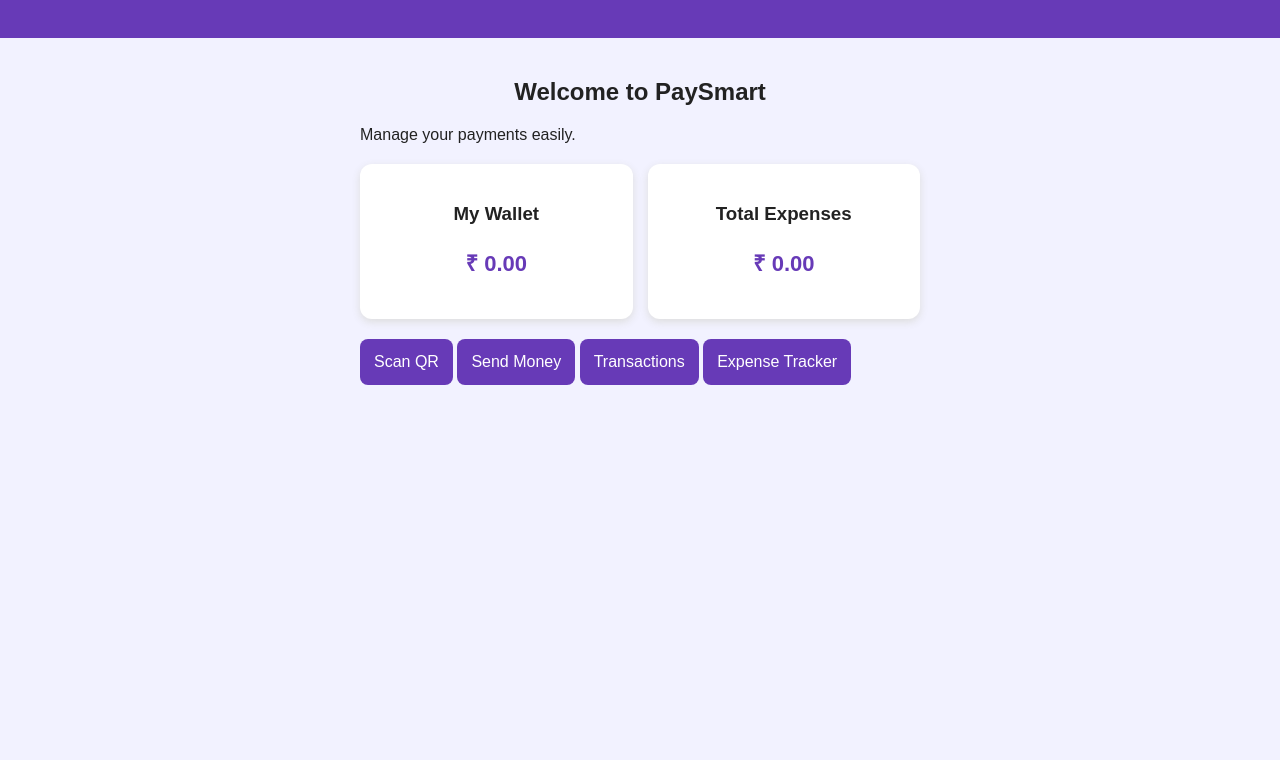
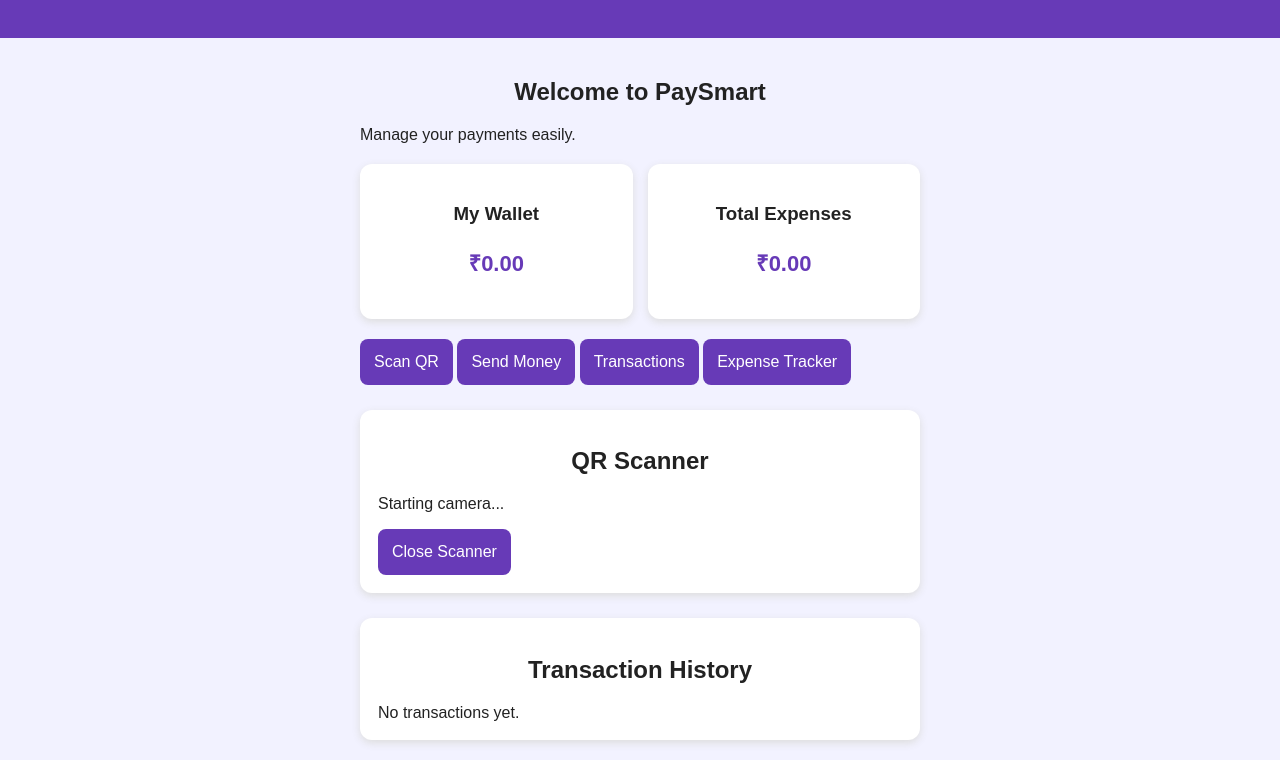
Before and after one commit to g68021020gk/paysmart-app, a plain HTML site: page index.html in a window 1280 px wide. Both pictures are taken after a click on the button "Scan QR". Shown: the part 99-859 px from the top of the page. Before the commit the page ends 800 px from the top, so only its background shows below. Drawn offline with Linux system fonts and the light colour scheme; a script that the page names is missing.

Commit message:
Update index.html
Fix PaySmart dashboard connections

```diff
--- a/index.html
+++ b/index.html
@@ -22,21 +22,37 @@
         <section class="dashboard">
             <div class="card">
                 <h3>My Wallet</h3>
-                <p>₹ 0.00</p>
+                <p id="wallet">₹0.00</p>
             </div>
 
             <div class="card">
                 <h3>Total Expenses</h3>
-                <p>₹ 0.00</p>
+                <p id="expenses">₹0.00</p>
             </div>
         </section>
 
         <section class="actions">
-            <button onclick="openScanner()">Scan QR</button>
-            <button>Send Money</button>
-            <button>Transactions</button>
-            <button>Expense Tracker</button>
+<button onclick="openScanner()">Scan QR</button>
+
+<button onclick="sendMoney()">Send Money</button>
+
+<button onclick="showTransactions()">Transactions</button>
+
+<button onclick="showExpenses()">Expense Tracker</button>
         </section>
+    <section id="scannerSection" style="display:none;">
+    <h2>QR Scanner</h2>
+    <div id="reader"></div>
+    <p id="scanResult">Scan a test QR code.</p>
+    <button onclick="stopScanner()">Close Scanner</button>
+</section>
+
+<section id="transactionSection">
+    <h2>Transaction History</h2>
+    <div id="transactionList">
+        No transactions yet.
+    </div>
+</section>
     </main>
 <script src="https://unpkg.com/html5-qrcode"></script>
     <script src="script.js"></script>
```
